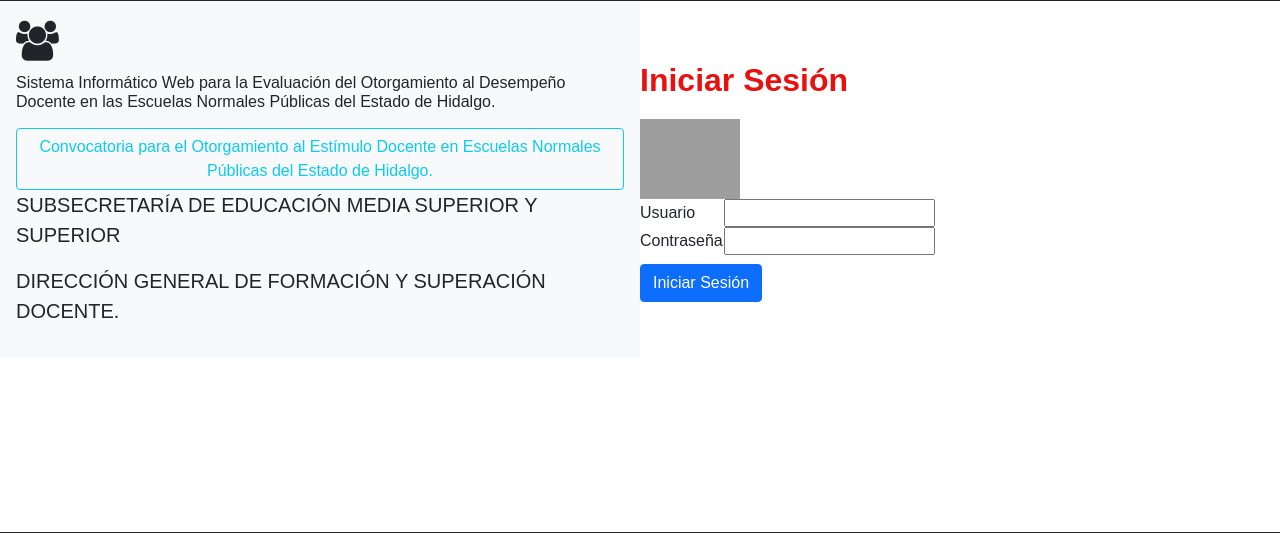
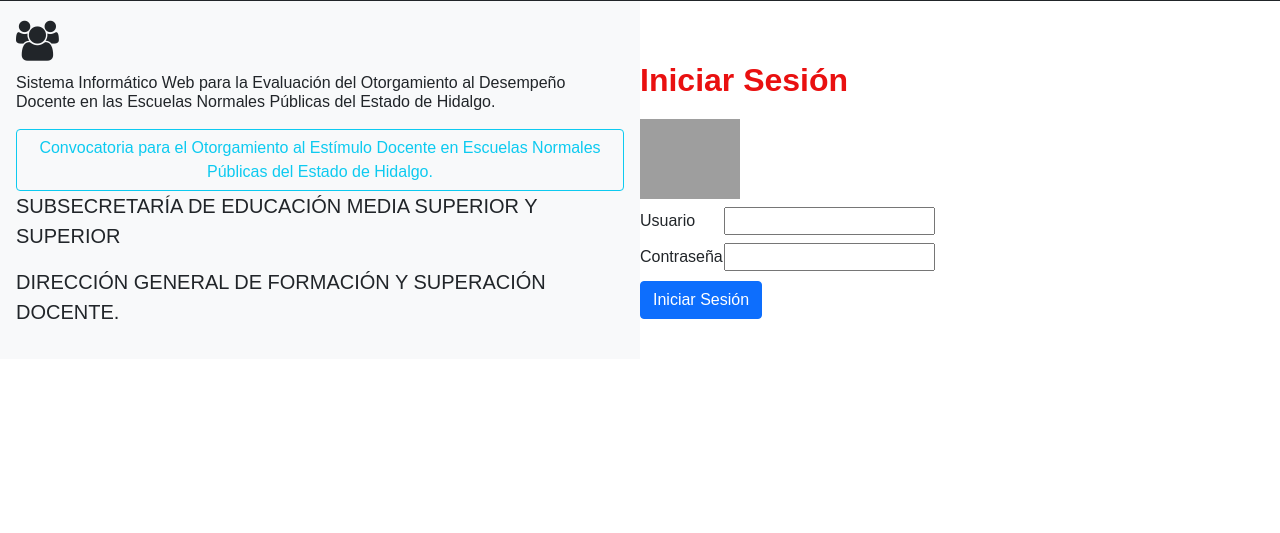
Before and after one commit to eamarquezh/software_evaluador, a PHP site: page / in a window 1280 px wide. Shown: the part 175-708 px from the top of the page. Run offline with PHP 8.4, Linux system fonts and the light colour scheme; grey boxes are pictures that could not be loaded.

Commit message:
Update style.css

```diff
--- a/style.css
+++ b/style.css
@@ -42,6 +42,7 @@ body{
 label{
     display: inline-block;
     width: 80px;
+    margin-top: 10px;
   }
 button{
 
@@ -49,7 +50,7 @@ button{
         color: black;
         border: 2px solid #4CAF50; /* Green */
 
-     margin-top: 9px;
+     margin-top: 10px;
   }
 
 @media only screen and (max-width:768px) {
```
